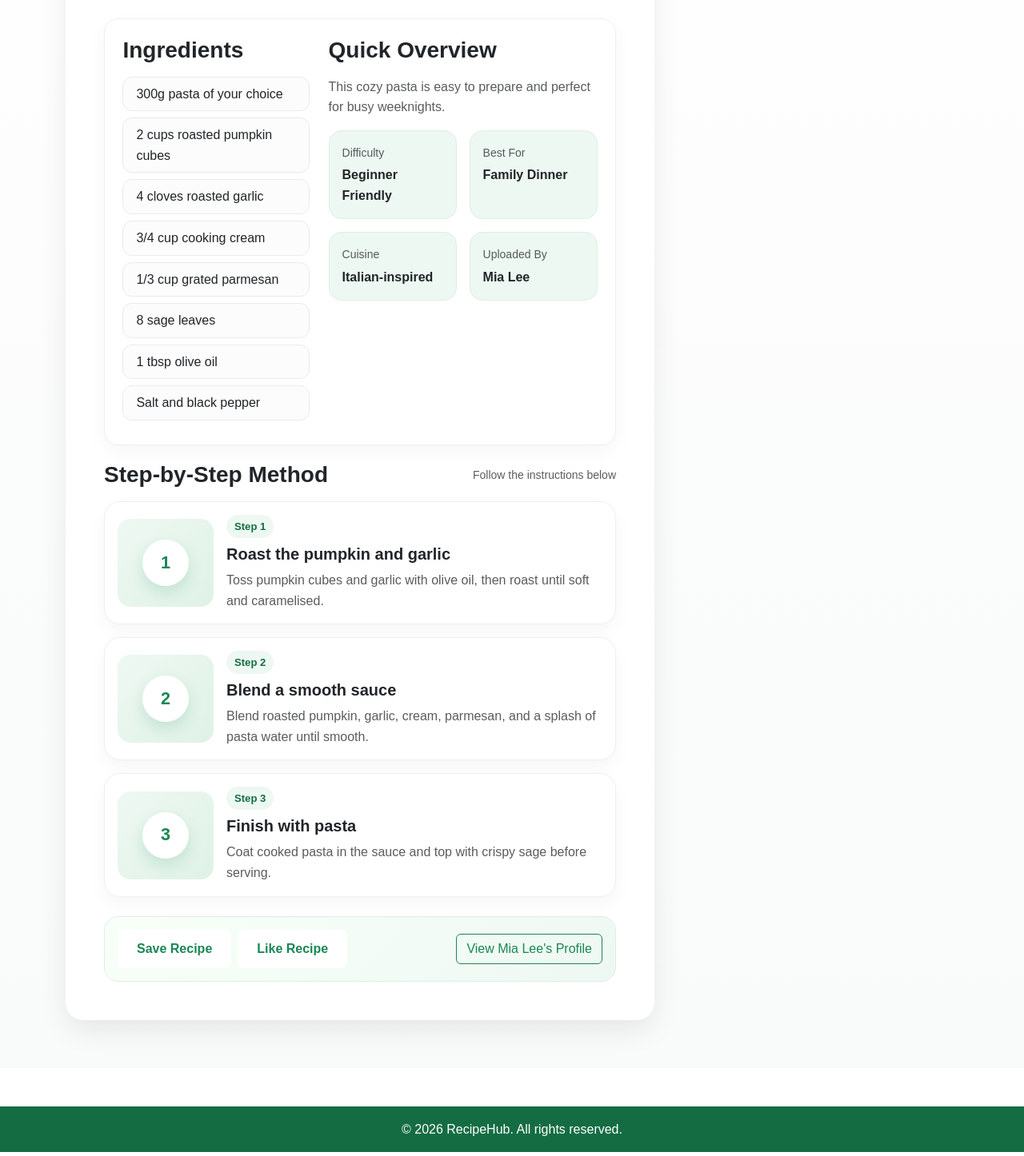
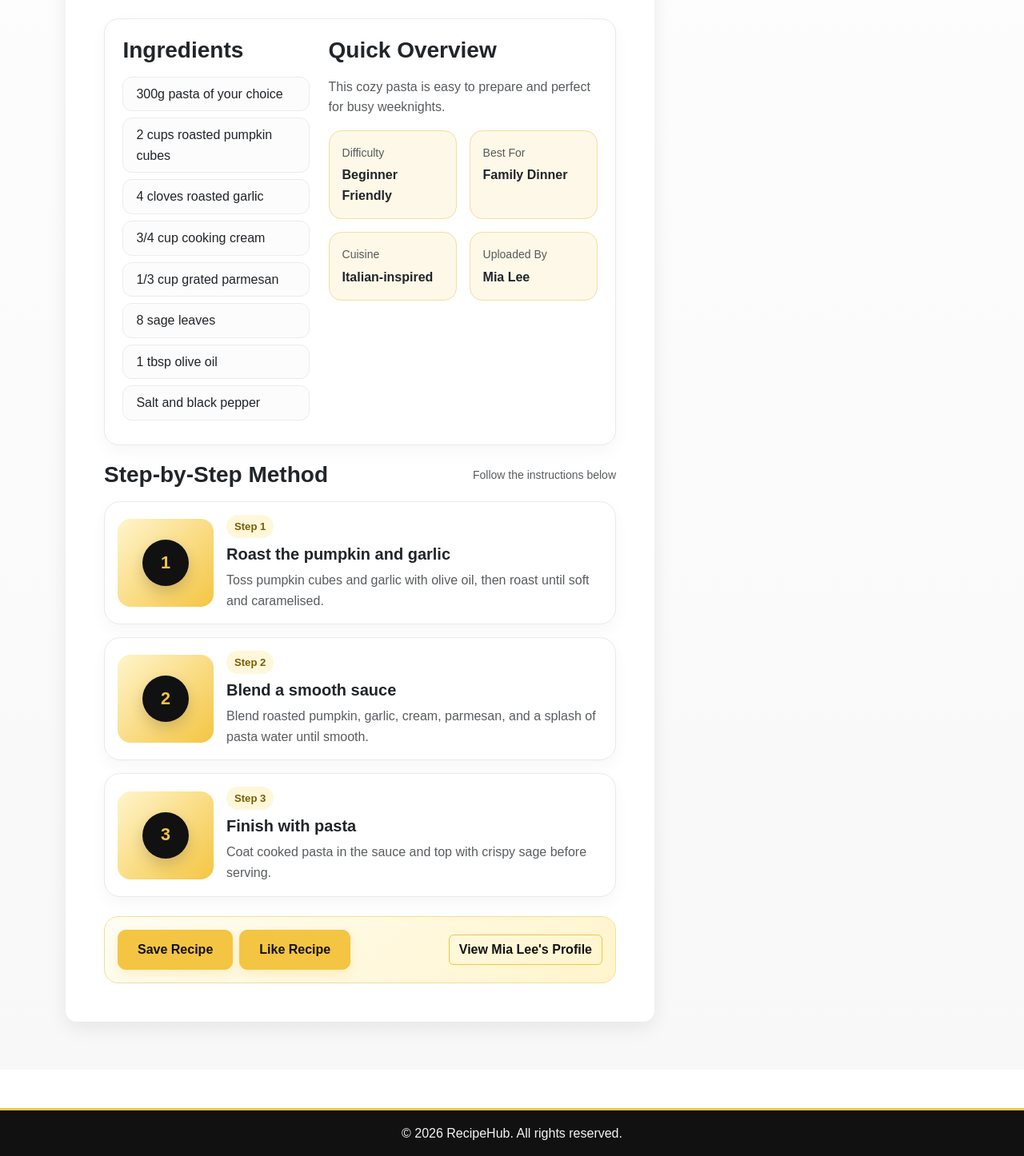
Before and after one commit to NeelPatel-22/Agile-Group-Project, a Flask app: page /recipes/1 in a window 1280 px wide. Shown: the part 661-2107 px from the top of the page at 80% size. Run offline with Flask 3, Linux system fonts and the light colour scheme.

Commit message:
Update shared UI to consistent black and yellow theme

```diff
--- a/app/static/css/styles.css
+++ b/app/static/css/styles.css
@@ -1,21 +1,21 @@
 :root {
-  --primary-color: #198754;
-  --primary-dark: #146c43;
-  --light-bg: #f8f9fa;
+  --primary-color: #f4c542;
+  --primary-dark: #d4a514;
+  --secondary-dark: #111111;
+  --secondary-soft: #1c1c1c;
+  --light-bg: #f7f7f7;
   --white: #ffffff;
-  --text-dark: #212529;
-  --shadow: 0 4px 12px rgba(0, 0, 0, 0.08);
-  --radius: 12px;
-  /* extra recipe detail styling */
-  --muted-text: #6c757d;
-  --soft-green: #eef8f2;
-  --soft-border: #e9ecef;
-  --panel-shadow: 0 10px 30px rgba(0, 0, 0, 0.06);
-  /* extra recipe detail styling */
-  --muted-text: #6c757d;
-  --soft-green: #eef8f2;
-  --soft-border: #e9ecef;
-  --panel-shadow: 0 10px 30px rgba(0, 0, 0, 0.06);
+  --text-dark: #1a1a1a;
+  --text-light: #666666;
+  --border-light: #e9e9e9;
+  --shadow: 0 8px 24px rgba(0, 0, 0, 0.08);
+  --shadow-hover: 0 14px 34px rgba(0, 0, 0, 0.14);
+  --radius: 14px;
+
+  --soft-yellow: #fff7da;
+  --soft-yellow-border: #f3df9b;
+  --soft-dark-panel: #181818;
+  --soft-panel: #fcfcfc;
 }
 
 body {
@@ -25,32 +25,45 @@ body {
   line-height: 1.6;
 }
 
+/* Navbar */
 .custom-navbar {
-  background-color: var(--primary-color);
-  box-shadow: var(--shadow);
+  background-color: var(--secondary-dark);
+  box-shadow: 0 4px 16px rgba(0, 0, 0, 0.2);
+}
+
+.navbar-brand {
+  color: var(--primary-color) !important;
+  letter-spacing: 0.3px;
 }
 
 .nav-link {
-  color: white !important;
+  color: #ffffff !important;
   margin-left: 10px;
+  font-weight: 500;
+  transition: color 0.25s ease, transform 0.25s ease;
 }
 
-.nav-link:hover {
-  color: #d1e7dd !important;
+.nav-link:hover,
+.nav-link:focus {
+  color: var(--primary-color) !important;
+  transform: translateY(-1px);
 }
 
+/* Footer */
 .custom-footer {
-  background-color: var(--primary-dark);
-  color: white;
+  background-color: var(--secondary-dark);
+  color: #f5f5f5;
+  border-top: 3px solid var(--primary-color);
 }
 
+/* Hero */
 .hero-section {
   min-height: 75vh;
   display: flex;
   align-items: center;
   text-align: center;
   background:
-    linear-gradient(rgba(25, 135, 84, 0.75), rgba(25, 135, 84, 0.75)),
+    linear-gradient(rgba(17, 17, 17, 0.72), rgba(17, 17, 17, 0.72)),
     url("https://images.unsplash.com/photo-1490645935967-10de6ba17061?auto=format&fit=crop&w=1400&q=80");
   background-size: cover;
   background-position: center;
@@ -61,78 +74,149 @@ body {
 .hero-title {
   font-size: 3rem;
   font-weight: bold;
+  color: var(--white);
 }
 
 .hero-subtitle {
-  font-size: 1.2rem;
-  max-width: 700px;
+  font-size: 1.15rem;
+  max-width: 720px;
   margin: 15px auto 25px;
+  color: rgba(255, 255, 255, 0.88);
 }
 
-.custom-btn {
-  background-color: white;
-  color: var(--primary-color);
-  border: none;
+/* Buttons */
+.custom-btn,
+.btn-success {
+  background-color: var(--primary-color) !important;
+  color: var(--secondary-dark) !important;
+  border: 1px solid var(--primary-color) !important;
   padding: 12px 24px;
-  border-radius: 8px;
-  font-weight: 600;
+  border-radius: 10px;
+  font-weight: 700;
+  transition: all 0.25s ease;
+  box-shadow: 0 6px 16px rgba(244, 197, 66, 0.22);
 }
 
-.custom-btn:hover {
-  background-color: #f1f1f1;
+.custom-btn:hover,
+.btn-success:hover,
+.custom-btn:focus,
+.btn-success:focus {
+  background-color: var(--primary-dark) !important;
+  color: var(--secondary-dark) !important;
+  border-color: var(--primary-dark) !important;
+  transform: translateY(-2px);
+  box-shadow: 0 10px 22px rgba(212, 165, 20, 0.28);
+}
+
+.btn-outline-light {
+  border-width: 2px;
+  font-weight: 600;
+  transition: all 0.25s ease;
+}
+
+.btn-outline-light:hover {
+  background-color: var(--primary-color);
+  border-color: var(--primary-color);
+  color: var(--secondary-dark) !important;
+}
+
+.btn-outline-success {
+  border: 1.5px solid var(--primary-color) !important;
+  color: var(--secondary-dark) !important;
+  background: transparent !important;
+  font-weight: 700;
+  transition: all 0.25s ease;
+}
+
+.btn-outline-success:hover,
+.btn-outline-success:focus {
+  background-color: var(--primary-color) !important;
+  color: var(--secondary-dark) !important;
+  border-color: var(--primary-color) !important;
+  transform: translateY(-2px);
+}
+
+/* General sections */
+.page-section {
+  padding: 60px 0;
 }
 
 .section-title {
   font-size: 2rem;
   font-weight: bold;
-  color: var(--primary-dark);
+  color: var(--secondary-dark);
 }
 
-.recipe-card {
+/* Shared cards */
+.recipe-card,
+.profile-header-card,
+.profile-stat-card,
+.sidebar-card,
+.recipe-list-card {
   border: none;
   border-radius: var(--radius);
   overflow: hidden;
   box-shadow: var(--shadow);
-  transition: 0.3s ease;
+  transition: transform 0.28s ease, box-shadow 0.28s ease;
+  background: var(--white);
 }
 
-.recipe-card:hover {
-  transform: translateY(-5px);
+.recipe-card:hover,
+.profile-stat-card:hover,
+.recipe-list-card:hover,
+.sidebar-card:hover {
+  transform: translateY(-6px);
+  box-shadow: var(--shadow-hover);
 }
 
-.recipe-card img {
+.recipe-card img,
+.recipe-list-card img {
   height: 220px;
   object-fit: cover;
 }
 
+/* Forms */
 .form-container {
   max-width: 500px;
   margin: 60px auto;
-  padding: 30px;
+  padding: 32px;
   background: white;
   border-radius: var(--radius);
   box-shadow: var(--shadow);
+  border-top: 4px solid var(--primary-color);
 }
 
-.page-section {
-  padding: 60px 0;
+.form-control,
+.form-select,
+textarea {
+  border-radius: 10px;
+  border: 1px solid #dcdcdc;
+  padding: 12px 14px;
+  transition: border-color 0.2s ease, box-shadow 0.2s ease;
 }
 
-/* Recipe detail page upgrade */
+.form-control:focus,
+.form-select:focus,
+textarea:focus {
+  border-color: var(--primary-color);
+  box-shadow: 0 0 0 0.2rem rgba(244, 197, 66, 0.22);
+}
+
+/* Recipe detail page */
 .recipe-detail-main {
-  background: linear-gradient(to bottom, #ffffff 0%, #f8fbf9 100%);
+  background: linear-gradient(to bottom, #ffffff 0%, #f8f8f8 100%);
 }
 
 .recipe-page-title {
   font-size: 2.7rem;
   font-weight: 700;
-  color: var(--primary-dark);
+  color: var(--secondary-dark);
   line-height: 1.2;
 }
 
 .recipe-page-subtitle {
   font-size: 1.08rem;
-  color: #5f6b66;
+  color: var(--text-light);
   max-width: 760px;
 }
 
@@ -140,38 +224,44 @@ body {
   display: inline-flex;
   align-items: center;
   gap: 14px;
+  transition: opacity 0.2s ease;
+}
+
+.author-link:hover {
+  opacity: 0.88;
+}
+
+.author-avatar,
+.author-avatar-sm {
+  background: linear-gradient(135deg, #1a1a1a, #2b2b2b);
+  color: var(--primary-color);
+  font-weight: 700;
+  display: flex;
+  align-items: center;
+  justify-content: center;
+  box-shadow: 0 10px 22px rgba(0, 0, 0, 0.18);
 }
 
 .author-avatar {
   width: 52px;
   height: 52px;
   border-radius: 50%;
-  background: linear-gradient(
-    135deg,
-    var(--primary-color),
-    var(--primary-dark)
-  );
-  color: white;
-  font-weight: 700;
-  display: flex;
-  align-items: center;
-  justify-content: center;
-  box-shadow: 0 8px 18px rgba(25, 135, 84, 0.22);
+}
+
+.author-avatar-sm {
+  width: 42px;
+  height: 42px;
+  border-radius: 50%;
 }
 
 .info-chip {
-  background: #f4fbf7;
-  border: 1px solid #dcefe3;
-  color: var(--primary-dark);
+  background: var(--soft-yellow);
+  border: 1px solid var(--soft-yellow-border);
+  color: #7a5c00;
   border-radius: 999px;
   padding: 8px 14px;
   font-size: 0.9rem;
-  font-weight: 600;
-}
-
-.recipe-card {
-  border-radius: 22px;
-  box-shadow: 0 14px 34px rgba(0, 0, 0, 0.08);
+  font-weight: 700;
 }
 
 .recipe-hero-image {
@@ -184,31 +274,31 @@ body {
 
 .content-panel {
   background: #ffffff;
-  border: 1px solid #ebf1ed;
+  border: 1px solid var(--border-light);
   border-radius: 18px;
   padding: 1.4rem;
   margin-bottom: 1.25rem;
-  box-shadow: 0 8px 24px rgba(0, 0, 0, 0.04);
+  box-shadow: 0 8px 22px rgba(0, 0, 0, 0.035);
 }
 
 .ingredients-list .list-group-item {
-  border: 1px solid #e8ecea;
+  border: 1px solid #ececec;
   background: #fcfcfc;
   margin-bottom: 8px;
   border-radius: 12px !important;
 }
 
 .recipe-highlight {
-  background: #eef8f2;
-  border: 1px solid #dcefe3;
+  background: #fdf8e8;
+  border: 1px solid #f2df9d;
   border-radius: 16px;
   padding: 1rem;
   height: 100%;
 }
 
 .notice-item {
-  background: #fffaf1;
-  border: 1px solid #f3e3be;
+  background: #fffaf0;
+  border: 1px solid #f2dea0;
   border-radius: 16px;
   padding: 1rem;
 }
@@ -219,17 +309,17 @@ body {
   gap: 1rem;
   align-items: center;
   background: #ffffff;
-  border: 1px solid #ebf1ed;
+  border: 1px solid var(--border-light);
   border-radius: 20px;
   padding: 1rem;
-  box-shadow: 0 8px 22px rgba(0, 0, 0, 0.04);
+  box-shadow: 0 8px 20px rgba(0, 0, 0, 0.035);
   margin-bottom: 1rem;
 }
 
 .step-photo {
   height: 110px;
   border-radius: 16px;
-  background: linear-gradient(135deg, #eef8f2, #dff2e6);
+  background: linear-gradient(135deg, #fff5cc, #f4c542);
   display: flex;
   align-items: center;
   justify-content: center;
@@ -239,20 +329,20 @@ body {
   width: 58px;
   height: 58px;
   border-radius: 50%;
-  background: var(--white);
+  background: var(--secondary-dark);
   color: var(--primary-color);
   display: flex;
   align-items: center;
   justify-content: center;
   font-size: 1.35rem;
   font-weight: 700;
-  box-shadow: 0 8px 18px rgba(25, 135, 84, 0.16);
+  box-shadow: 0 8px 18px rgba(0, 0, 0, 0.16);
 }
 
 .step-number {
   display: inline-block;
-  background: #eef8f2;
-  color: var(--primary-dark);
+  background: var(--soft-yellow);
+  color: #7a5c00;
   border-radius: 999px;
   padding: 4px 10px;
   font-size: 0.82rem;
@@ -261,18 +351,13 @@ body {
 }
 
 .share-box {
-  background: linear-gradient(135deg, #f8fff9, #eef8f2);
-  border: 1px solid #dcefe3;
+  background: linear-gradient(135deg, #fffdf4, #fff5cc);
+  border: 1px solid #f1de97;
   border-radius: 18px;
   padding: 1rem;
 }
 
-.sidebar-card {
-  border: none;
-  border-radius: 22px;
-  box-shadow: 0 14px 34px rgba(0, 0, 0, 0.08);
-}
-
+/* Sidebar */
 .popular-link {
   display: grid;
   grid-template-columns: 72px 1fr;
```
Also changed, not shown: other parts of app/static/css/styles.css (+118 -177 lines).
